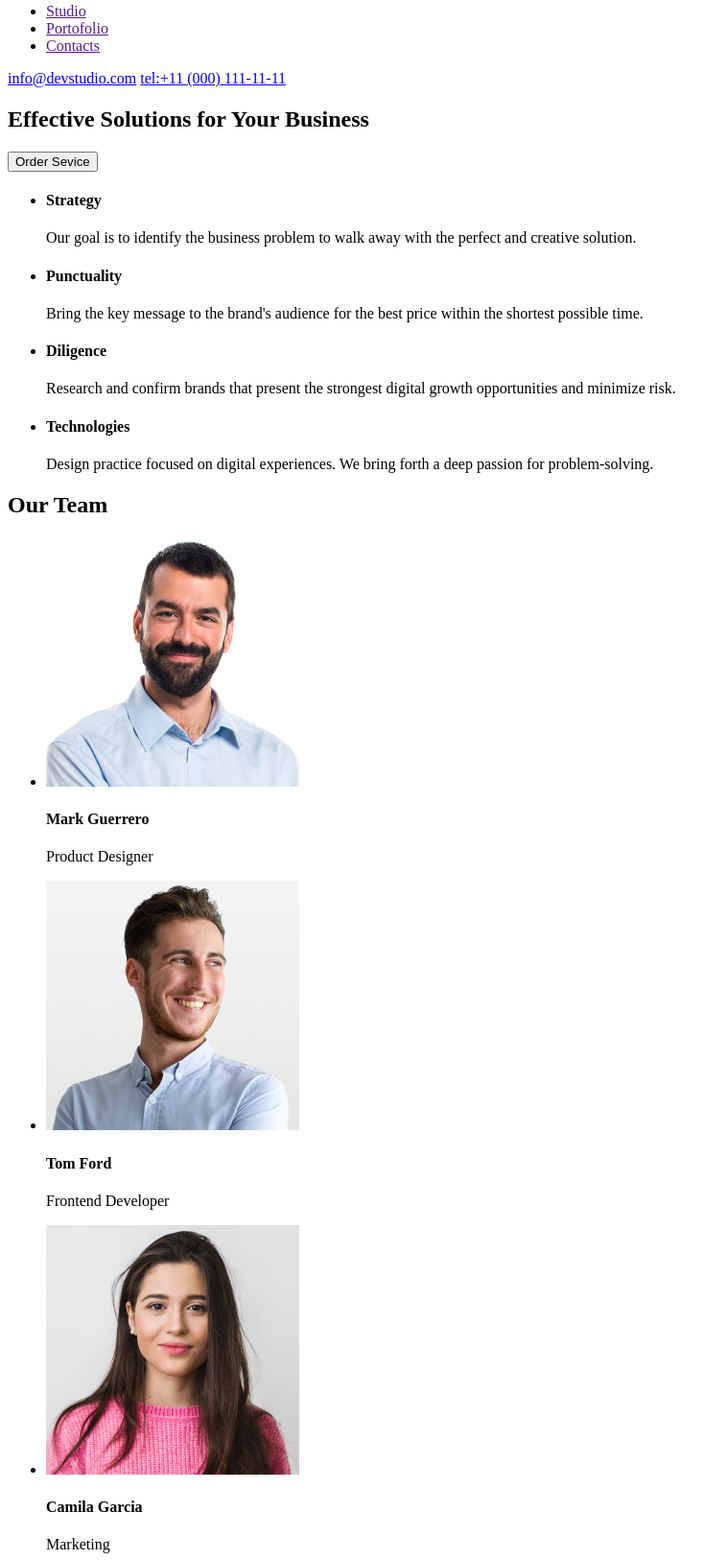
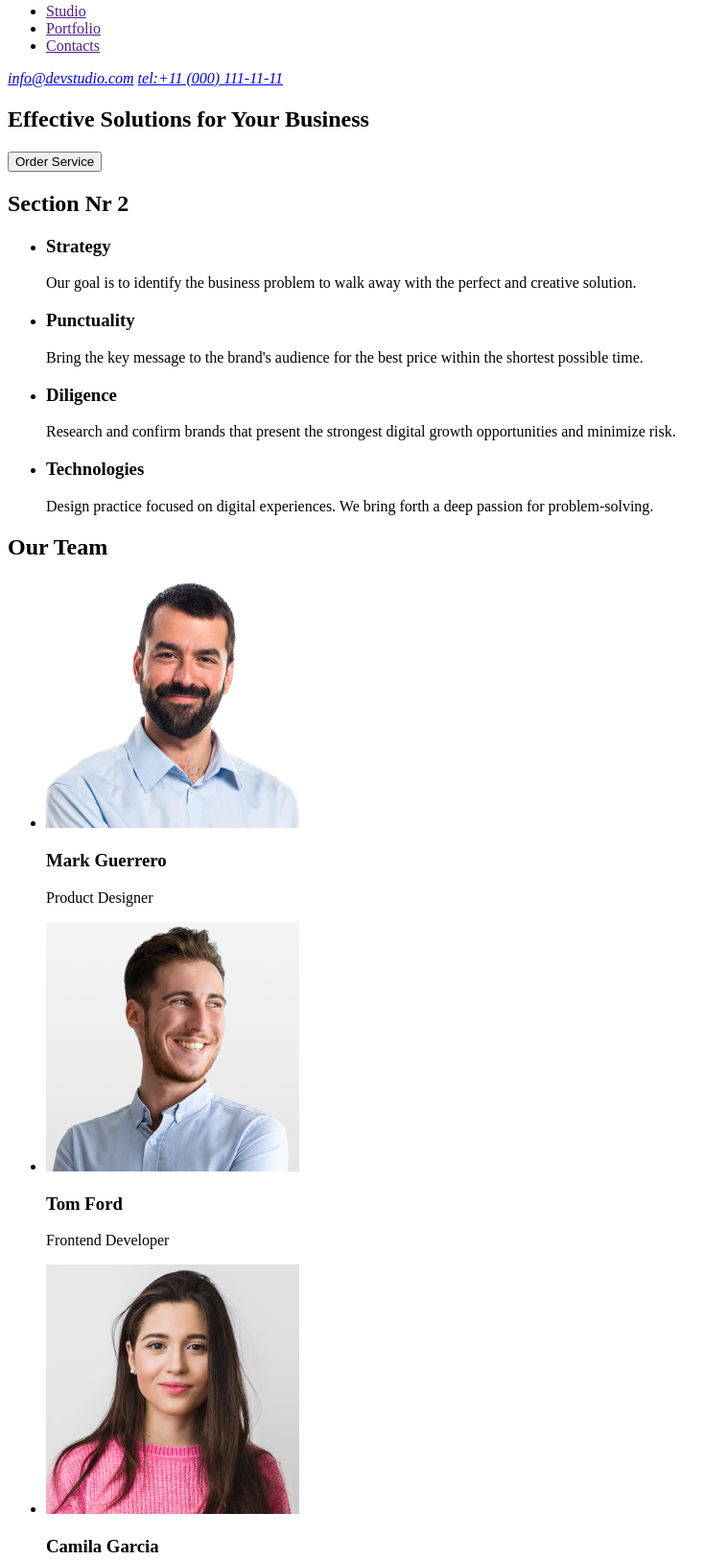
Before and after one commit to CristinaBaroian/goit-markup-hw-01, a plain HTML site: page index.html in a window 1280 px wide. Shown: the part 39-1665 px from the top of the page at 96% size, without its empty margins (0-759 px from the left). Drawn offline with Linux system fonts and the light colour scheme.

Commit message:
Homework changes

```diff
--- a/index.html
+++ b/index.html
@@ -7,47 +7,50 @@
   </head>
   <body>
     <header>
-      <a href="./index.html"> WebStudio</a>
       <nav>
+        <a href="./index.html">WebStudio</a>
         <ul>
           <li><a href="">Studio</a></li>
-          <li><a href="">Portofolio</a></li>
+          <li><a href="">Portfolio</a></li>
           <li><a href="">Contacts</a></li>
         </ul>
       </nav>
-      <a href="info@devstudio.com">info@devstudio.com</a>
-      <a href="tel:+11 (000) 111-11-11">tel:+11 (000) 111-11-11</a>
+      <address>
+        <a href="info@devstudio.com">info@devstudio.com</a>
+        <a href="tel:+11000111111">tel:+11 (000) 111-11-11</a>
+      </address>
     </header>
     <main>
       <section>
         <h1>Effective Solutions for Your Business</h1>
-        <button type="button">Order Sevice</button>
+        <button type="button">Order Service</button>
       </section>
       <section>
+        <h2>Section Nr 2</h2>
         <ul>
           <li>
-            <h4>Strategy</h4>
+            <h3>Strategy</h3>
             <p>
               Our goal is to identify the business problem to walk away with the
               perfect and creative solution.
             </p>
           </li>
           <li>
-            <h4>Punctuality</h4>
+            <h3>Punctuality</h3>
             <p>
               Bring the key message to the brand's audience for the best price
               within the shortest possible time.
             </p>
           </li>
           <li>
-            <h4>Diligence</h4>
+            <h3>Diligence</h3>
             <p>
               Research and confirm brands that present the strongest digital
               growth opportunities and minimize risk.
             </p>
           </li>
           <li>
-            <h4>Technologies</h4>
+            <h3>Technologies</h3>
             <p>
               Design practice focused on digital experiences. We bring forth a
               deep passion for problem-solving.
@@ -60,42 +63,42 @@
         <ul>
           <li>
             <img
-              src="images/mark-guerrero.jpg"
+              src="./images/mark-guerrero.jpg"
               alt="Photo of Mark Guerrero"
               width="264"
               height="260"
             />
-            <h4>Mark Guerrero</h4>
+            <h3>Mark Guerrero</h3>
             <p>Product Designer</p>
           </li>
           <li>
             <img
-              src="images/tom-ford.jpg"
+              src="./images/tom-ford.jpg"
               alt="Photo of Tom Ford"
               width="264"
               height="260"
             />
-            <h4>Tom Ford</h4>
+            <h3>Tom Ford</h3>
             <p>Frontend Developer</p>
           </li>
           <li>
             <img
-              src="images/camila-garcia.jpg"
+              src="./images/camila-garcia.jpg"
               alt="Photo of Camila Garcia"
               width="264"
               height="260"
             />
-            <h4>Camila Garcia</h4>
+            <h3>Camila Garcia</h3>
             <p>Marketing</p>
           </li>
           <li>
             <img
-              src="images/daniel-wilson.jpg"
+              src="./images/daniel-wilson.jpg"
               alt="Photo of Daniel Wilson"
               width="264"
               height="260"
             />
-            <h4>Daniel Wilson</h4>
+            <h3>Daniel Wilson</h3>
             <p>UI Designer</p>
           </li>
         </ul>
```
